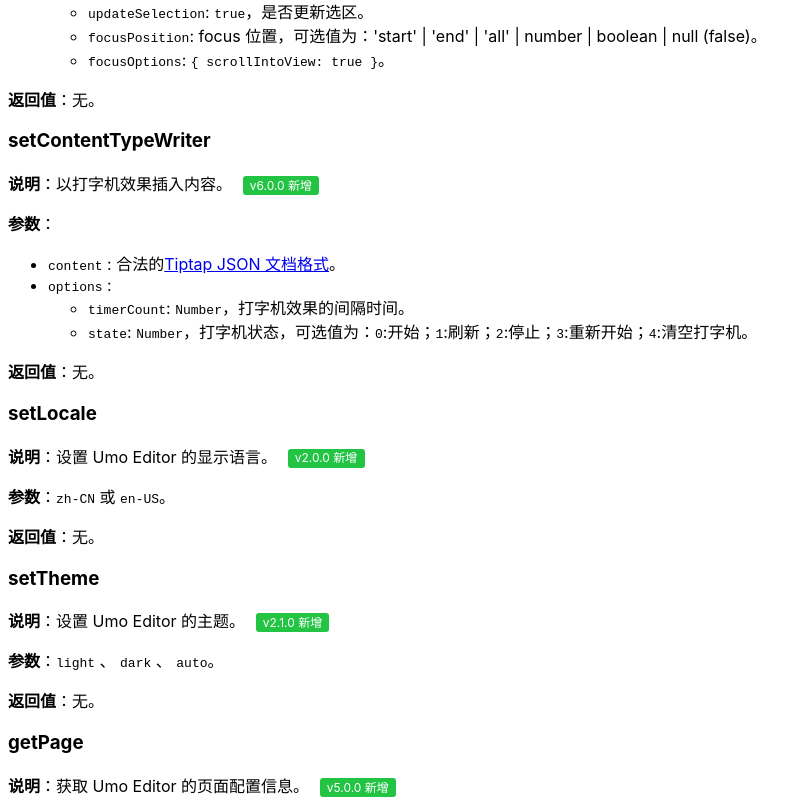
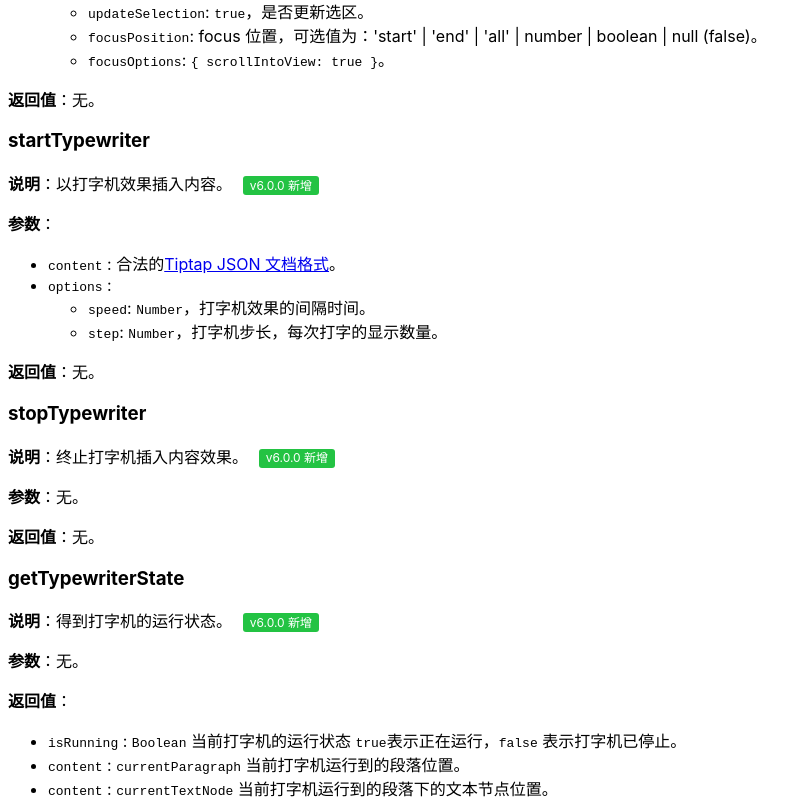
Before and after one commit to umodoc/docs, a Next.js app: page /cn/docs/methods in a window 1280 px wide. Shown: the part 2566-3365 px from the top of the page, without its empty margins (0-812 px from the left). Built offline with nearby package versions, Linux system fonts and the light colour scheme.

Commit message:
打字机文档补充说明

```diff
--- a/pages/cn/docs/methods.mdx
+++ b/pages/cn/docs/methods.mdx
@@ -131,7 +131,7 @@
 
 **返回值**：无。
 
-### setContentTypeWriter
+### startTypewriter
 
 **说明**：以打字机效果插入内容。 <Badge theme="success">v6.0.0 新增</Badge>
 
@@ -139,10 +139,30 @@
 
 - `content` : 合法的[Tiptap JSON 文档格式](https://tiptap.dev/docs/editor/guide/output)。
 - `options` :
-  - `timerCount`: `Number`，打字机效果的间隔时间。
-  - `state`: `Number`，打字机状态，可选值为：`0`:开始；`1`:刷新；`2`:停止；`3`:重新开始；`4`:清空打字机。
+  - `speed`: `Number`，打字机效果的间隔时间。
+  - `step`: `Number`，打字机步长，每次打字的显示数量。
 
 **返回值**：无。
+
+### stopTypewriter
+
+**说明**：终止打字机插入内容效果。 <Badge theme="success">v6.0.0 新增</Badge>
+
+**参数**：无。
+
+**返回值**：无。
+
+### getTypewriterState
+
+**说明**：得到打字机的运行状态。 <Badge theme="success">v6.0.0 新增</Badge>
+
+**参数**：无。
+
+**返回值**：
+- `isRunning` :  `Boolean` 当前打字机的运行状态 `true`表示正在运行，`false` 表示打字机已停止。
+- `content` :  `currentParagraph` 当前打字机运行到的段落位置。
+- `content` : `currentTextNode` 当前打字机运行到的段落下的文本节点位置。
+- `content` :  `currentChar` 当前打字机运行到段落下的字符位置。
 
 ### setLocale
 
```
